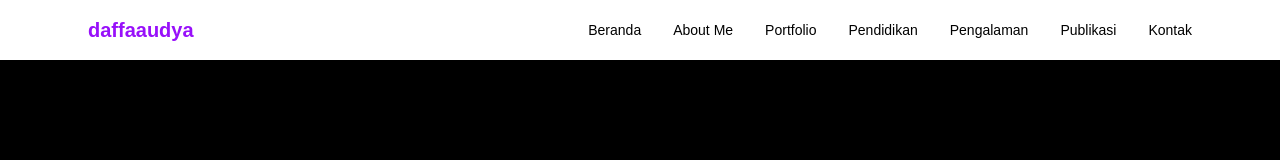
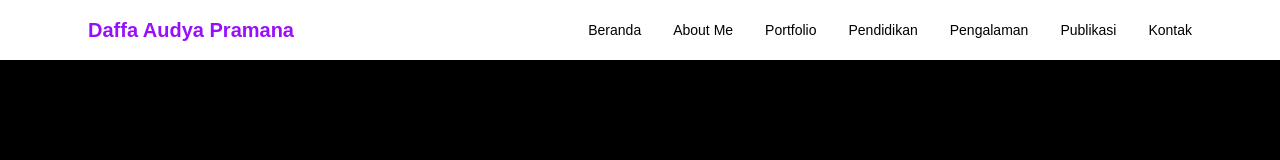
Before and after one commit to DaffaAudyaPramana/portfolio-dapa, a Next.js app: page / in a window 1280 px wide. Shown: the top 160 px of the page. Built offline with nearby package versions, Linux system fonts and the light colour scheme.

Commit message:
Finishing

```diff
--- a/components/Navbar.tsx
+++ b/components/Navbar.tsx
@@ -12,7 +12,7 @@ export default function Navbar() {
 
         {/* Logo */}
         <Link href="/" className="text-xl font-bold text-purple-600">
-          daffaaudya
+          Daffa Audya Pramana
         </Link>
 
         {/* Desktop Menu */}
```
